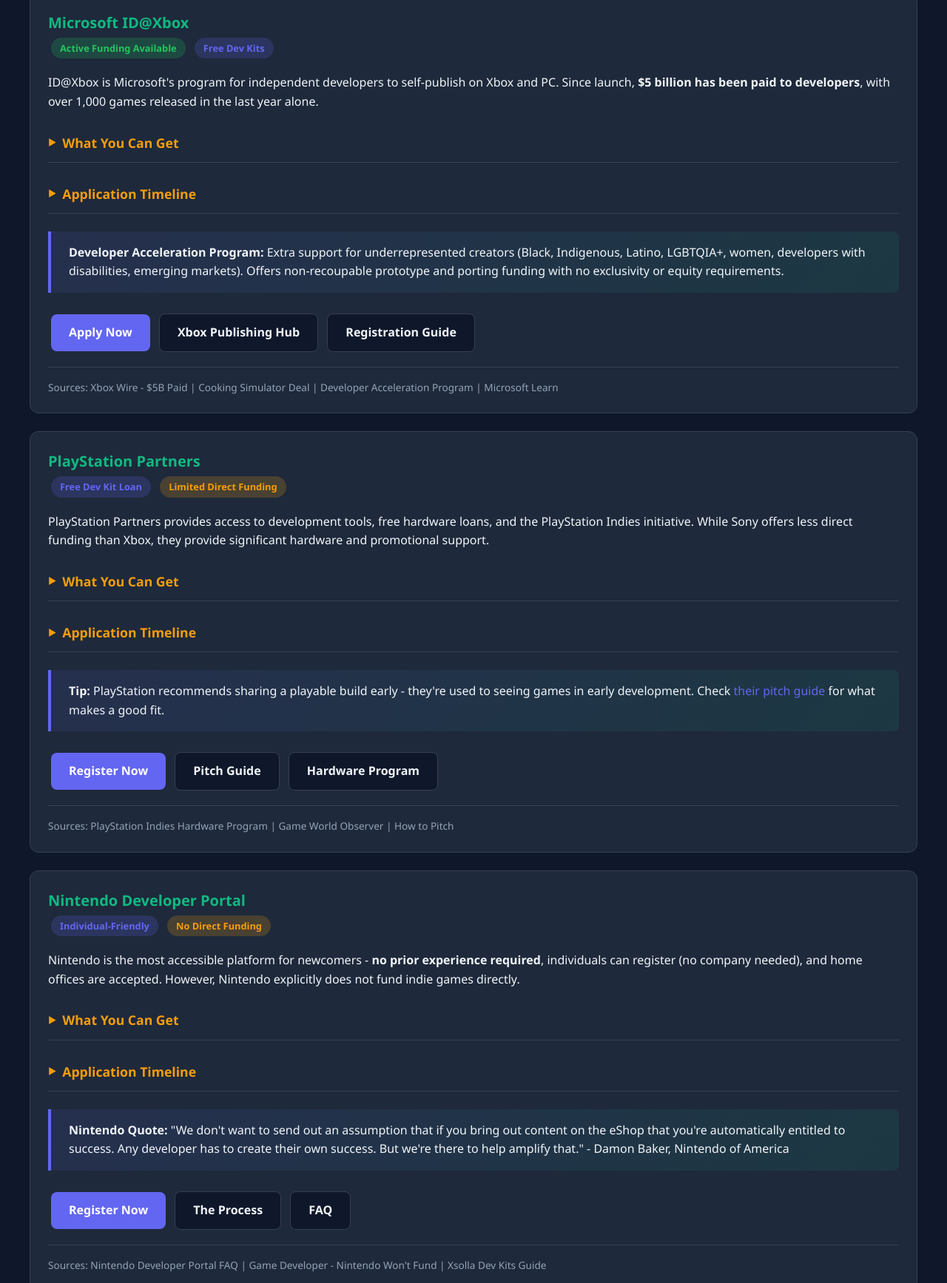
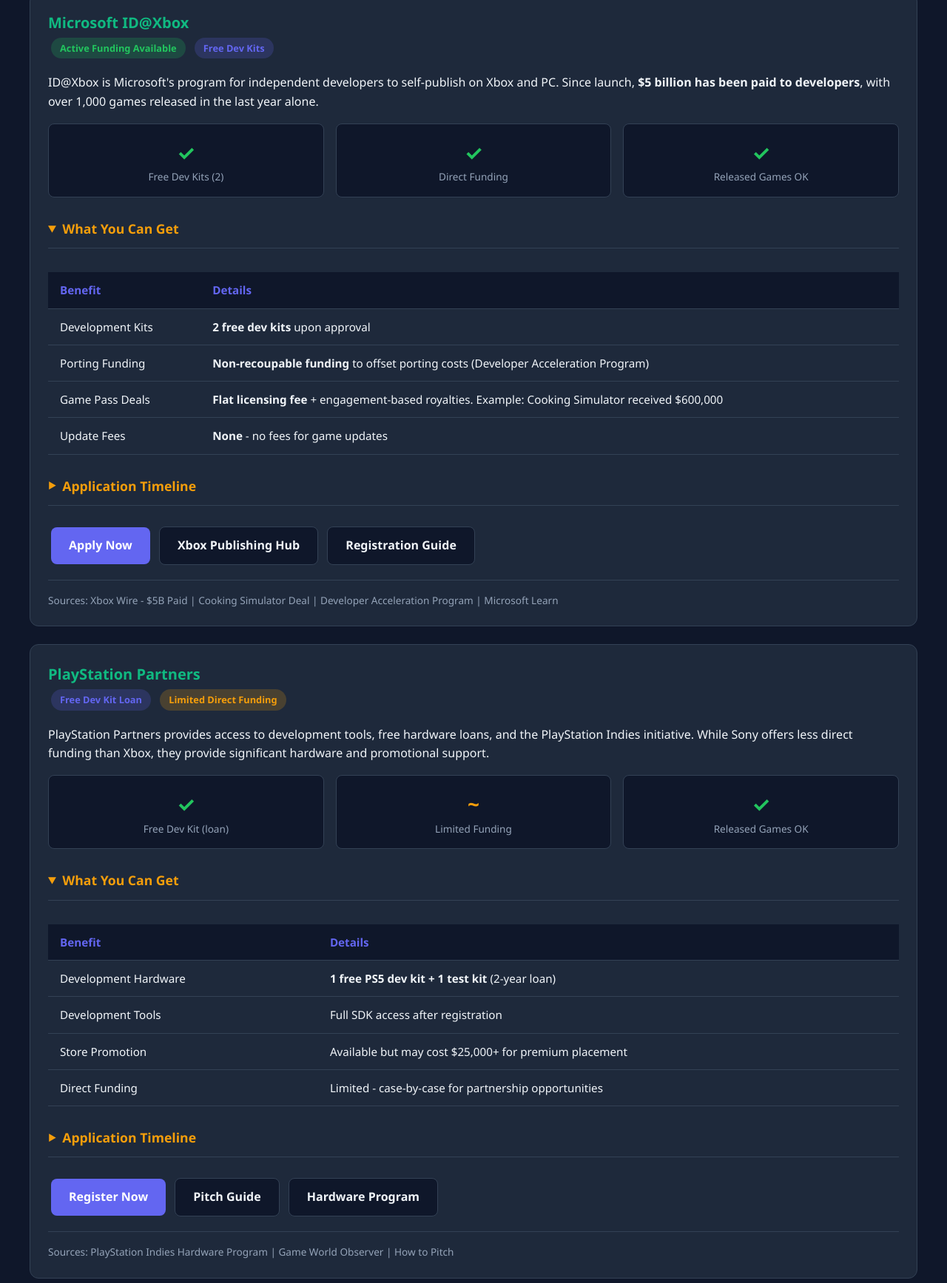
Before and after one commit to EyeSeeEm/console-port-guide, a plain HTML site: page index.html in a window 1280 px wide. Shown: the part 481-2216 px from the top of the page at 74% size. Drawn offline with Linux system fonts and the light colour scheme.

Commit message:
Add quick stats per platform, remove hints, open What You Can Get by default

```diff
--- a/index.html
+++ b/index.html
@@ -395,7 +395,13 @@
 
             <p>ID@Xbox is Microsoft's program for independent developers to self-publish on Xbox and PC. Since launch, <strong>$5 billion has been paid to developers</strong>, with over 1,000 games released in the last year alone.</p>
 
-            <details>
+            <div class="stats-grid" style="margin: 1rem 0;">
+                <div class="stat-card"><div class="stat-value" style="color: var(--success);">✓</div><div class="stat-label">Free Dev Kits (2)</div></div>
+                <div class="stat-card"><div class="stat-value" style="color: var(--success);">✓</div><div class="stat-label">Direct Funding</div></div>
+                <div class="stat-card"><div class="stat-value" style="color: var(--success);">✓</div><div class="stat-label">Released Games OK</div></div>
+            </div>
+
+            <details open>
                 <summary>What You Can Get</summary>
                 <div>
                     <table>
@@ -451,10 +457,6 @@
                 </div>
             </details>
 
-            <div class="highlight-box">
-                <strong>Developer Acceleration Program:</strong> Extra support for underrepresented creators (Black, Indigenous, Latino, LGBTQIA+, women, developers with disabilities, emerging markets). Offers non-recoupable prototype and porting funding with no exclusivity or equity requirements.
-            </div>
-
             <div style="margin-top: 1.5rem;">
                 <a href="https://developer.microsoft.com/en-US/games/publish/id/welcome" class="btn btn-primary" target="_blank">Apply Now</a>
                 <a href="https://www.xbox.com/en-US/publish" class="btn btn-secondary" target="_blank">Xbox Publishing Hub</a>
@@ -480,7 +482,13 @@
 
             <p>PlayStation Partners provides access to development tools, free hardware loans, and the PlayStation Indies initiative. While Sony offers less direct funding than Xbox, they provide significant hardware and promotional support.</p>
 
-            <details>
+            <div class="stats-grid" style="margin: 1rem 0;">
+                <div class="stat-card"><div class="stat-value" style="color: var(--success);">✓</div><div class="stat-label">Free Dev Kit (loan)</div></div>
+                <div class="stat-card"><div class="stat-value" style="color: var(--warning);">~</div><div class="stat-label">Limited Funding</div></div>
+                <div class="stat-card"><div class="stat-value" style="color: var(--success);">✓</div><div class="stat-label">Released Games OK</div></div>
+            </div>
+
+            <details open>
                 <summary>What You Can Get</summary>
                 <div>
                     <table>
@@ -536,10 +544,6 @@
                 </div>
             </details>
 
-            <div class="highlight-box">
-                <strong>Tip:</strong> PlayStation recommends sharing a playable build early - they're used to seeing games in early development. Check <a href="https://sonyinteractive.com/en/news/blog/how-to-pitch-your-game-to-playstation/" target="_blank">their pitch guide</a> for what makes a good fit.
-            </div>
-
             <div style="margin-top: 1.5rem;">
                 <a href="https://partners.playstation.net" class="btn btn-primary" target="_blank">Register Now</a>
                 <a href="https://sonyinteractive.com/en/news/blog/how-to-pitch-your-game-to-playstation/" class="btn btn-secondary" target="_blank">Pitch Guide</a>
@@ -558,13 +562,18 @@
         <div class="card" id="nintendo">
             <div class="card-header">
                 <h3 style="margin: 0;">Nintendo Developer Portal</h3>
-                <span class="tag tag-info">Individual-Friendly</span>
                 <span class="tag tag-warning">No Direct Funding</span>
             </div>
 
-            <p>Nintendo is the most accessible platform for newcomers - <strong>no prior experience required</strong>, individuals can register (no company needed), and home offices are accepted. However, Nintendo explicitly does not fund indie games directly.</p>
+            <p>Nintendo is accessible for newcomers - no prior experience required and home offices are accepted. However, Nintendo explicitly does not fund indie games directly.</p>
 
-            <details>
+            <div class="stats-grid" style="margin: 1rem 0;">
+                <div class="stat-card"><div class="stat-value" style="color: var(--warning);">$600</div><div class="stat-label">Dev Kit (purchase)</div></div>
+                <div class="stat-card"><div class="stat-value" style="color: var(--danger);">✗</div><div class="stat-label">No Funding</div></div>
+                <div class="stat-card"><div class="stat-value" style="color: var(--success);">✓</div><div class="stat-label">Released Games OK</div></div>
+            </div>
+
+            <details open>
                 <summary>What You Can Get</summary>
                 <div>
                     <table>
@@ -623,10 +632,6 @@
                     </div>
                 </div>
             </details>
-
-            <div class="highlight-box">
-                <strong>Nintendo Quote:</strong> "We don't want to send out an assumption that if you bring out content on the eShop that you're automatically entitled to success. Any developer has to create their own success. But we're there to help amplify that." - Damon Baker, Nintendo of America
-            </div>
 
             <div style="margin-top: 1.5rem;">
                 <a href="https://developer.nintendo.com/register" class="btn btn-primary" target="_blank">Register Now</a>
@@ -754,10 +759,6 @@
                     </div>
                 </div>
             </details>
-
-            <div class="highlight-box">
-                <strong>Note:</strong> Projects up to 900,000 are funded by BKM (Federal Cultural Commissioner). Projects exceeding this go to BMWK (Federal Ministry for Economic Affairs). Projects extending beyond 2025 cannot yet be funded from BMWK funds, but applications can be submitted.
-            </div>
 
             <div style="margin-top: 1.5rem;">
                 <a href="https://www.bundeswirtschaftsministerium.de/Redaktion/DE/Artikel/Wirtschaft/Games/computerspielefoerderung-des-bundes.html" class="btn btn-primary" target="_blank">Official Page (German)</a>
```
